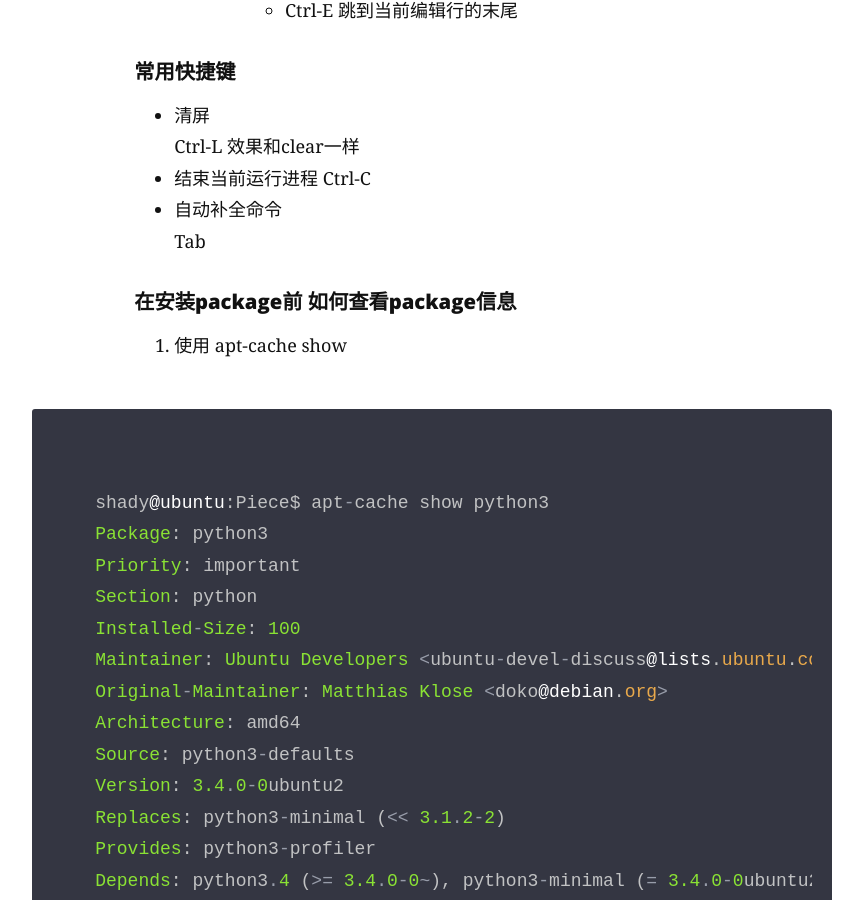
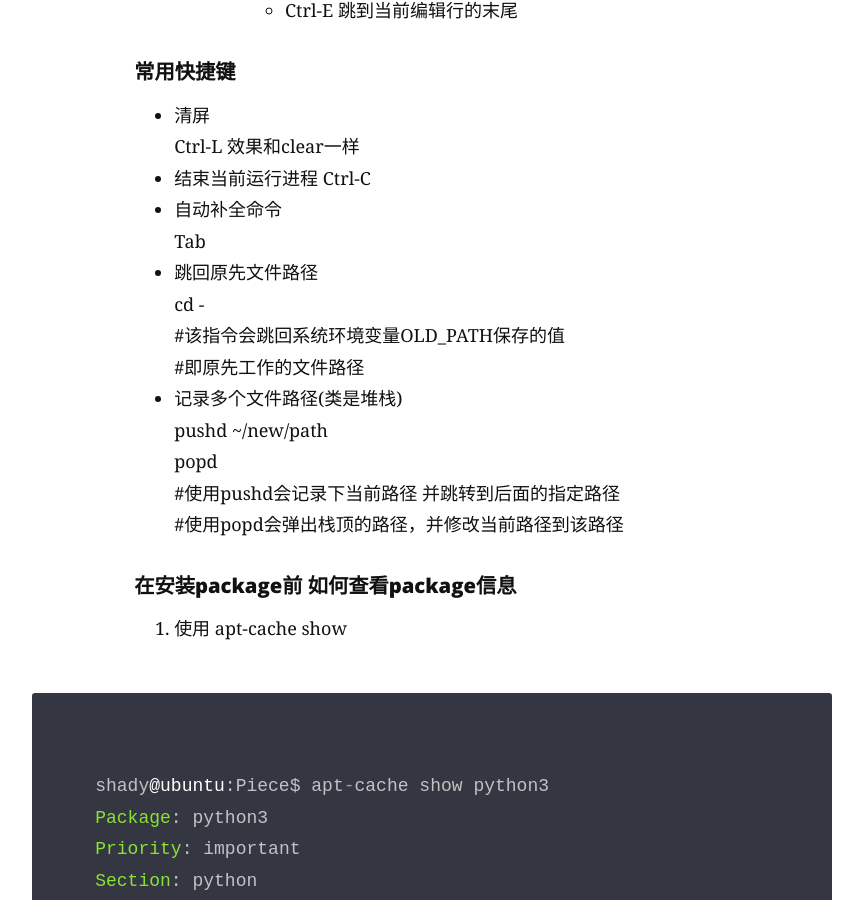
Before and after one commit to Root-shady/Flog, a Jekyll site: the page built from _posts/Linux/2015-03-08-Linux命令行.markdown, in a window 1280 px wide and 900 px high, scrolled down 1119 px. Shown: the whole window, without its empty margins (208-1071 px from the left). Built offline with Jekyll 4.4.1, drawn with Linux system fonts in a browser that asks for light colours; nearby versions of some CDN libraries; some web fonts are replaced; Markdown is read by kramdown in place of the engine named in the settings; comment, search, counter and statistics services are not loaded.

Commit message:
Another post

```diff
--- a/_posts/Database/2014-11-20-MySQL权限.markdown
+++ b/_posts/Database/2014-11-20-MySQL权限.markdown
@@ -38,7 +38,7 @@ comment: true
 
 3. 采用压缩工具对数据文件进行复制压缩
 
-    tar zcf /tmp/`date +"%Y.%m.%d.%H.%M"`.MySQL_Backup.tgz /var/lib/mysql
+    tar -zcf /tmp/`date +"%Y.%m.%d.%H.%M"`.MySQL_Backup.tgz /var/lib/mysql
 
   上面的指令将mysql文件夹进行打包压缩， 存放到/tmp目录下(命名规则看上面)
 
--- a/_posts/Linux/2015-03-08-Linux命令行.markdown
+++ b/_posts/Linux/2015-03-08-Linux命令行.markdown
@@ -31,6 +31,16 @@ comment: true
     Ctrl-C
 * 自动补全命令
     Tab
+* 跳回原先文件路径
+  cd -
+  #该指令会跳回系统环境变量OLD\_PATH保存的值
+  #即原先工作的文件路径
+* 记录多个文件路径(类是堆栈)
+  pushd ~/new/path
+  popd
+  #使用pushd会记录下当前路径 并跳转到后面的指定路径
+  #使用popd会弹出栈顶的路径，并修改当前路径到该路径
+
 
 ####在安装package前 如何查看package信息
 1. 使用 apt-cache show <package>
```
Also changed, not shown: _posts/Database/2015-01-10-MySQL数据导出.markdown (added, +60 -0 lines).
